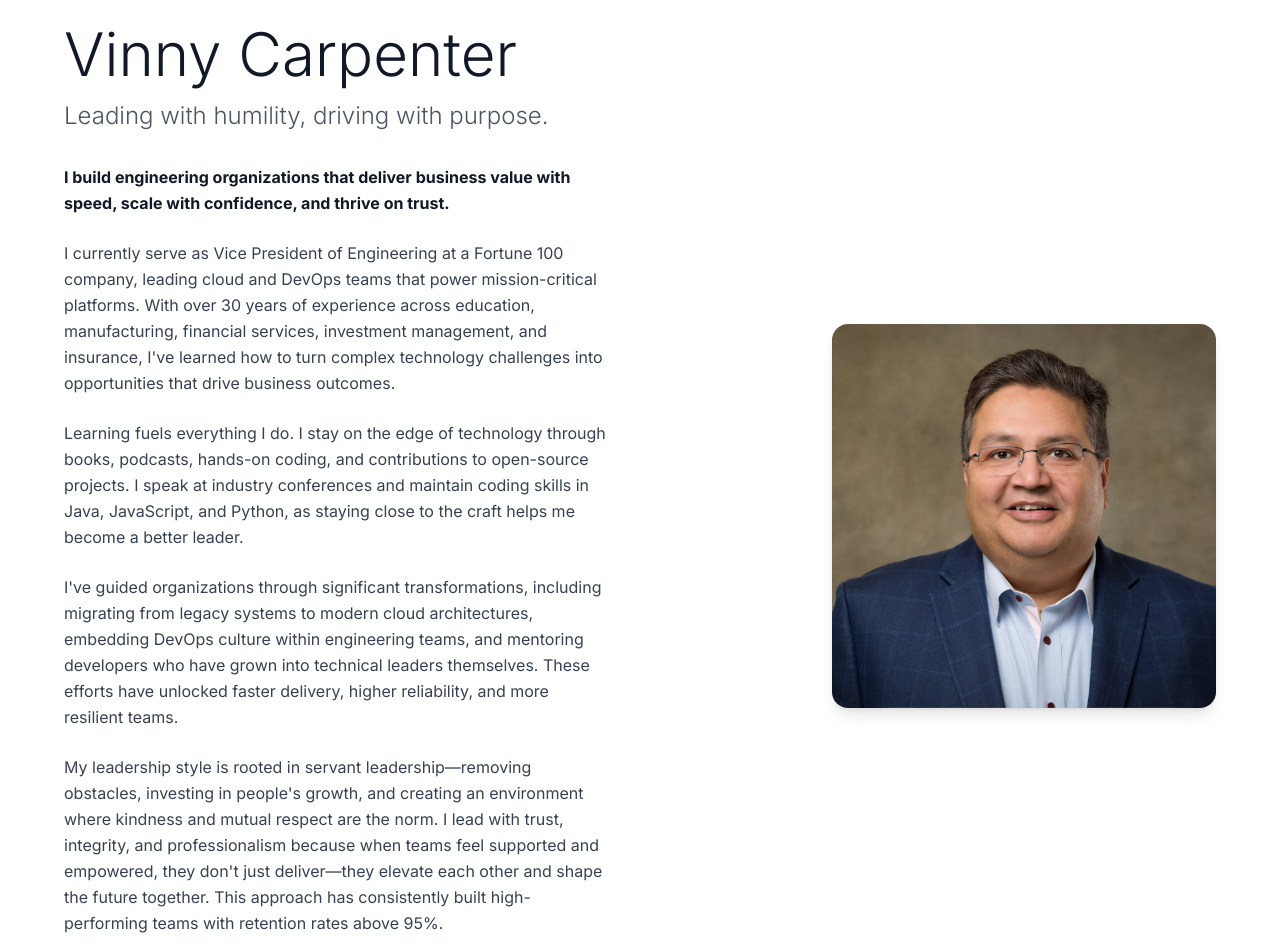
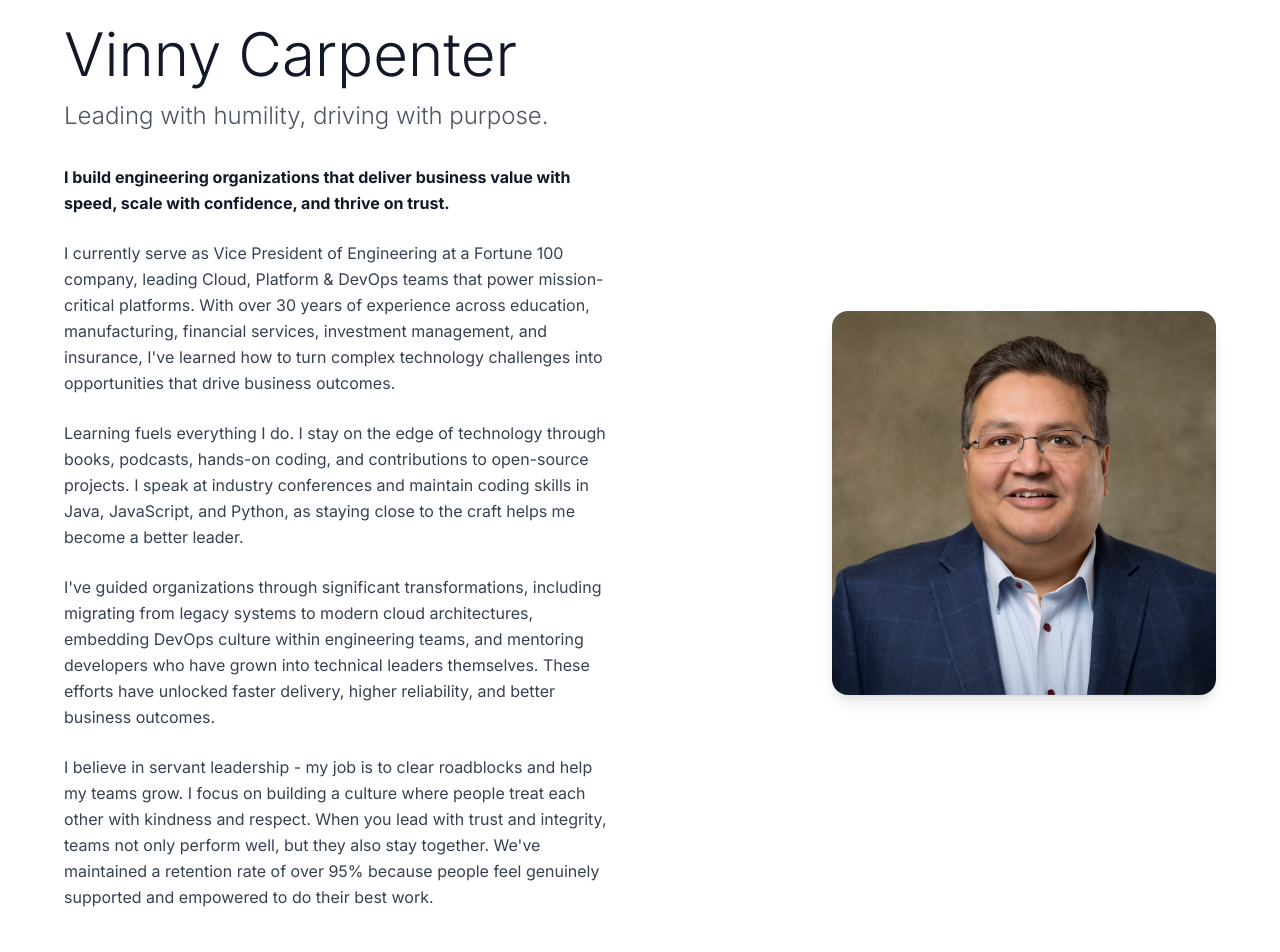
Before and after one commit to vscarpenter/vinny-landingpage, a Next.js app: page / in a window 1280 px wide. Shown: the top 952 px of the page. Built offline with nearby package versions, Linux system fonts and the light colour scheme.

Commit message:
more tweaks to the content

```diff
--- a/src/app/page.tsx
+++ b/src/app/page.tsx
@@ -32,7 +32,7 @@ export default function Home() {
               </p>
 
               <p>
-                I currently serve as Vice President of Engineering at a Fortune 100 company, leading cloud and DevOps teams that power mission-critical platforms. With over 30 years of experience across education, manufacturing, financial services, investment management, and insurance, I've learned how to turn complex technology challenges into opportunities that drive business outcomes.
+                I currently serve as Vice President of Engineering at a Fortune 100 company, leading Cloud, Platform & DevOps teams that power mission-critical platforms. With over 30 years of experience across education, manufacturing, financial services, investment management, and insurance, I've learned how to turn complex technology challenges into opportunities that drive business outcomes.
               </p>
 
               <p>
@@ -40,12 +40,11 @@ export default function Home() {
               </p>
 
               <p>
-                I've guided organizations through significant transformations, including migrating from legacy systems to modern cloud architectures, embedding DevOps culture within engineering teams, and mentoring developers who have grown into technical leaders themselves. These efforts have unlocked faster delivery, higher reliability, and more resilient teams.
+                I've guided organizations through significant transformations, including migrating from legacy systems to modern cloud architectures, embedding DevOps culture within engineering teams, and mentoring developers who have grown into technical leaders themselves. These efforts have unlocked faster delivery, higher reliability, and better business outcomes.
               </p>
 
               <p>
-                My leadership style is rooted in servant leadership—removing obstacles, investing in people's growth, and creating an environment where kindness and mutual respect are the norm. I lead with trust, integrity, and professionalism because when teams feel supported and empowered, they don't just deliver—they elevate each other and shape the future together. This approach has consistently built high-performing teams with retention rates above 95%.
-              </p>
+              I believe in servant leadership - my job is to clear roadblocks and help my teams grow. I focus on building a culture where people treat each other with kindness and respect. When you lead with trust and integrity, teams not only perform well, but they also stay together. We've maintained a retention rate of over 95% because people feel genuinely supported and empowered to do their best work.</p>
             </div>
 
             {/* Links */}
```
